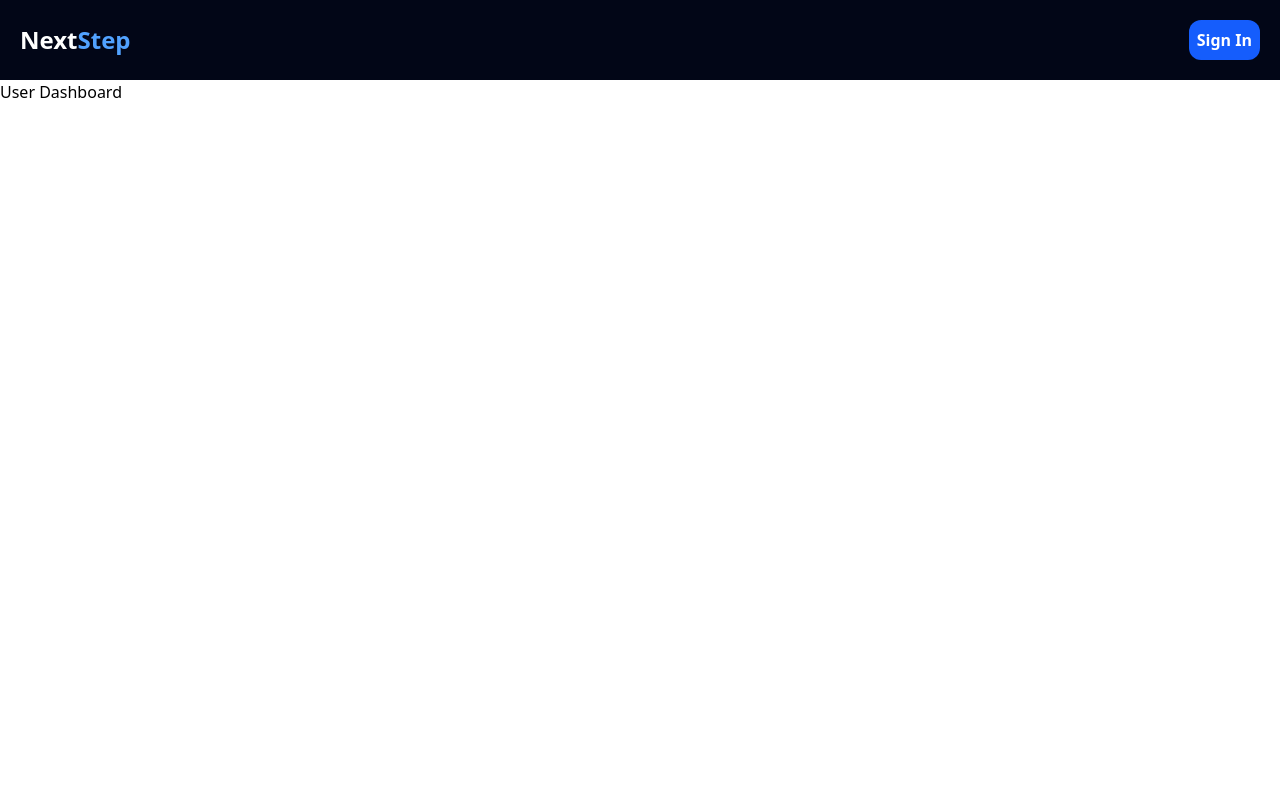
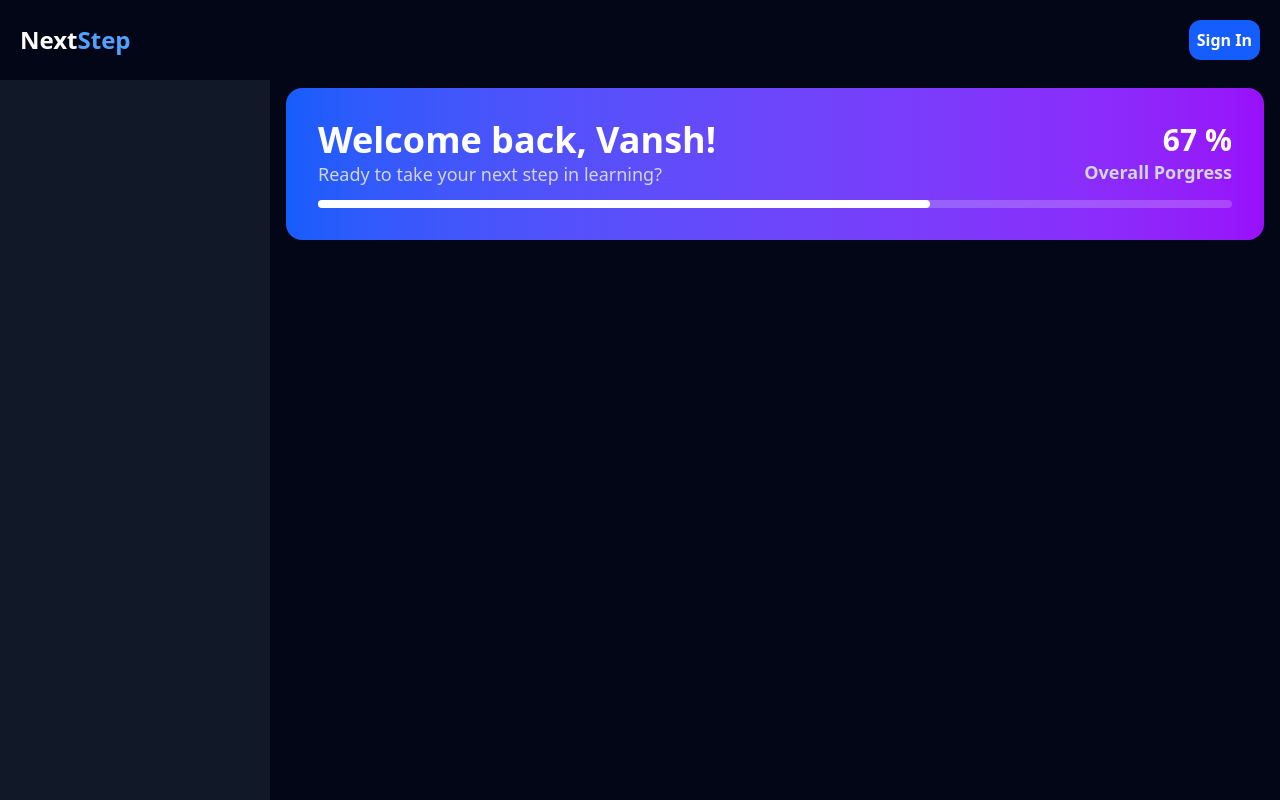
Before and after one commit to Vansh-Bhatia-ctrl/NextStep, a Next.js app in the folder client/nextstep/: page /dashboard in a window 1280 px wide. Built offline with nearby package versions, Linux system fonts and the light colour scheme; no server answers.

Commit message:
started creating the user dashboard

```diff
--- a/client/nextstep/app/components/NavBar.jsx
+++ b/client/nextstep/app/components/NavBar.jsx
@@ -17,7 +17,7 @@ const NavBar = () => {
   return (
     <>
       <div>
-        <div className="bg-custom-gray-100 p-5 min-w-screen">
+        <div className="fixed top-0 left-0 right-0 h-auto z-50 bg-custom-gray-100 p-5 min-w-screen">
           <div className=" flex flex-row items-center justify-between">
             <div className="flex  items-center gap-2">
               {pathname !== "/signin" && pathname !== "/signup" && (
--- /dev/null
+++ b/client/nextstep/app/components/WelcomeSections.jsx
@@ -0,0 +1,37 @@
+import React from "react";
+
+const WelcomeSections = () => {
+  return (
+    <>
+      <div className="p-4">
+        <div className="bg-gradient-to-r from-blue-600 to-purple-600 rounded-2xl p-6 md:p-8 text-white">
+          <div className="flex items-center gap-3 justify-between">
+            <div>
+              <p className="font-bold text-2xl md:text-3xl xl:text-4xl text-start">
+                Welcome back, Vansh!
+              </p>
+              <p className="text-sm lg:text-lg text-gray-300 text-start">
+                Ready to take your next step in learning?
+              </p>
+            </div>
+
+            <div>
+              <p className="text-3xl font-bold whitespace-nowrap text-end">
+                67 %
+              </p>
+              <p className="font-semibold text-gray-300 lg:text-lg">
+                Overall Porgress
+              </p>
+            </div>
+          </div>
+
+          <div className="bg-white/20 rounded-full h-2 mt-3">
+            <div className="bg-white w-[67%] h-full rounded-full"></div>
+          </div>
+        </div>
+      </div>
+    </>
+  );
+};
+
+export default WelcomeSections;
--- a/client/nextstep/app/dashboard/page.jsx
+++ b/client/nextstep/app/dashboard/page.jsx
@@ -1,11 +1,24 @@
-import React from 'react'
+import React from "react";
+import WelcomeSections from "../components/WelcomeSections";
 
 const page = () => {
   return (
-    <div>
-      User Dashboard
-    </div>
-  )
-}
+    <>
+      <div className="min-h-screen w-screen bg-custom-gray-100 overflow-x-hidden pt-18">
+        <div className="flex">
+          {/*Sidebar*/}
+          <div className="fixed inset-y-0 left-0 bg-custom-gray-300 w-[270px] hidden md:block "></div>
 
-export default page
+          <div className="flex-1 md:ml-[270px]">
+            {/*Welcome/Progress section*/}
+            <div className="text-center">
+              <WelcomeSections />
+            </div>
+          </div>
+        </div>
+      </div>
+    </>
+  );
+};
+
+export default page;
--- a/client/nextstep/app/signin/[[...rest]]/page.jsx
+++ b/client/nextstep/app/signin/[[...rest]]/page.jsx
@@ -24,7 +24,7 @@ const page = () => {
             </p>
           </div>
           <div className="flex items-center justify-center mt-8 lg:mr-4">
-            <SignIn signUpUrl="/signup" afterSignInUrl="/" />
+            <SignIn signUpUrl="/signup" afterSignInUrl="/dashboard" />
           </div>
         </div>
       </div>
```
